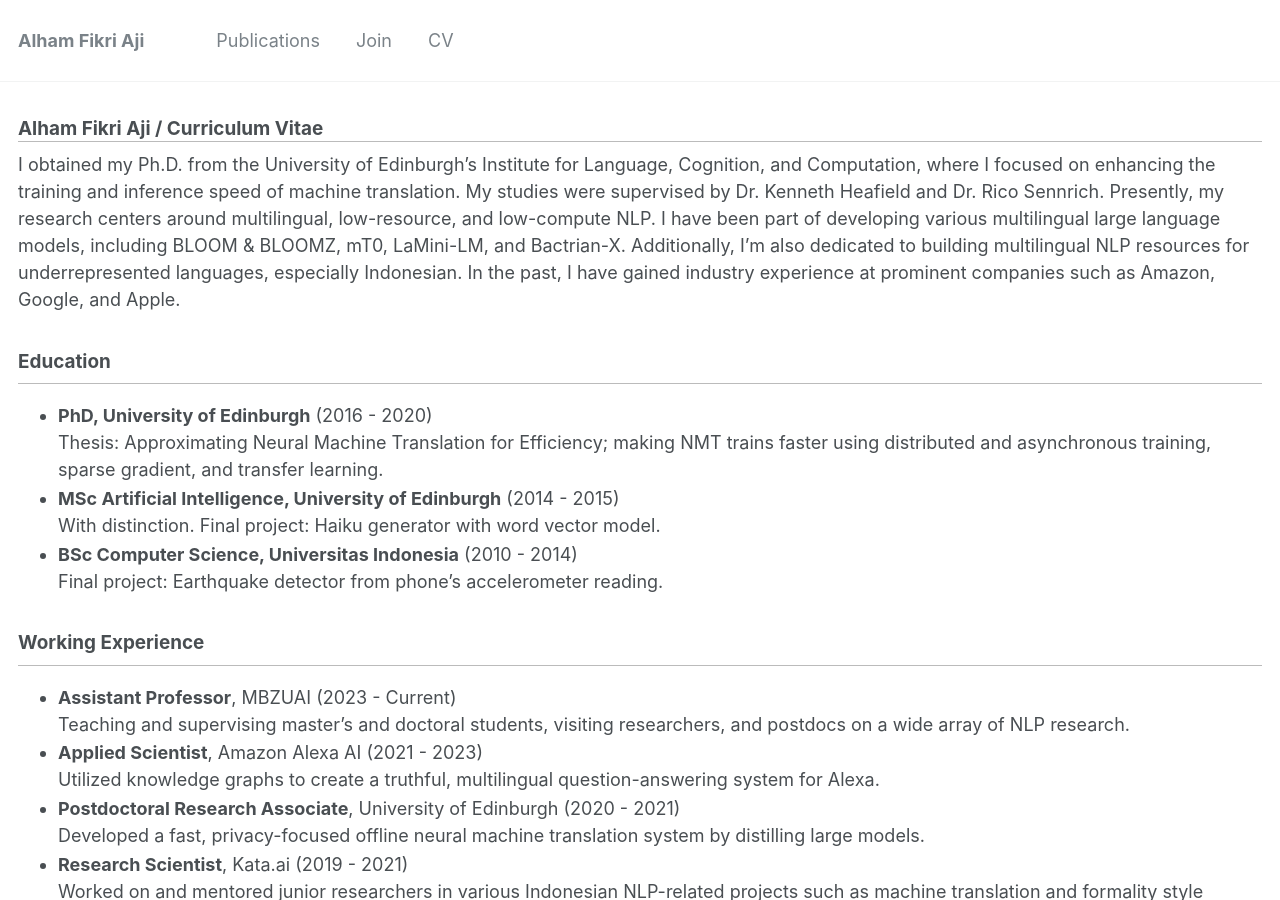
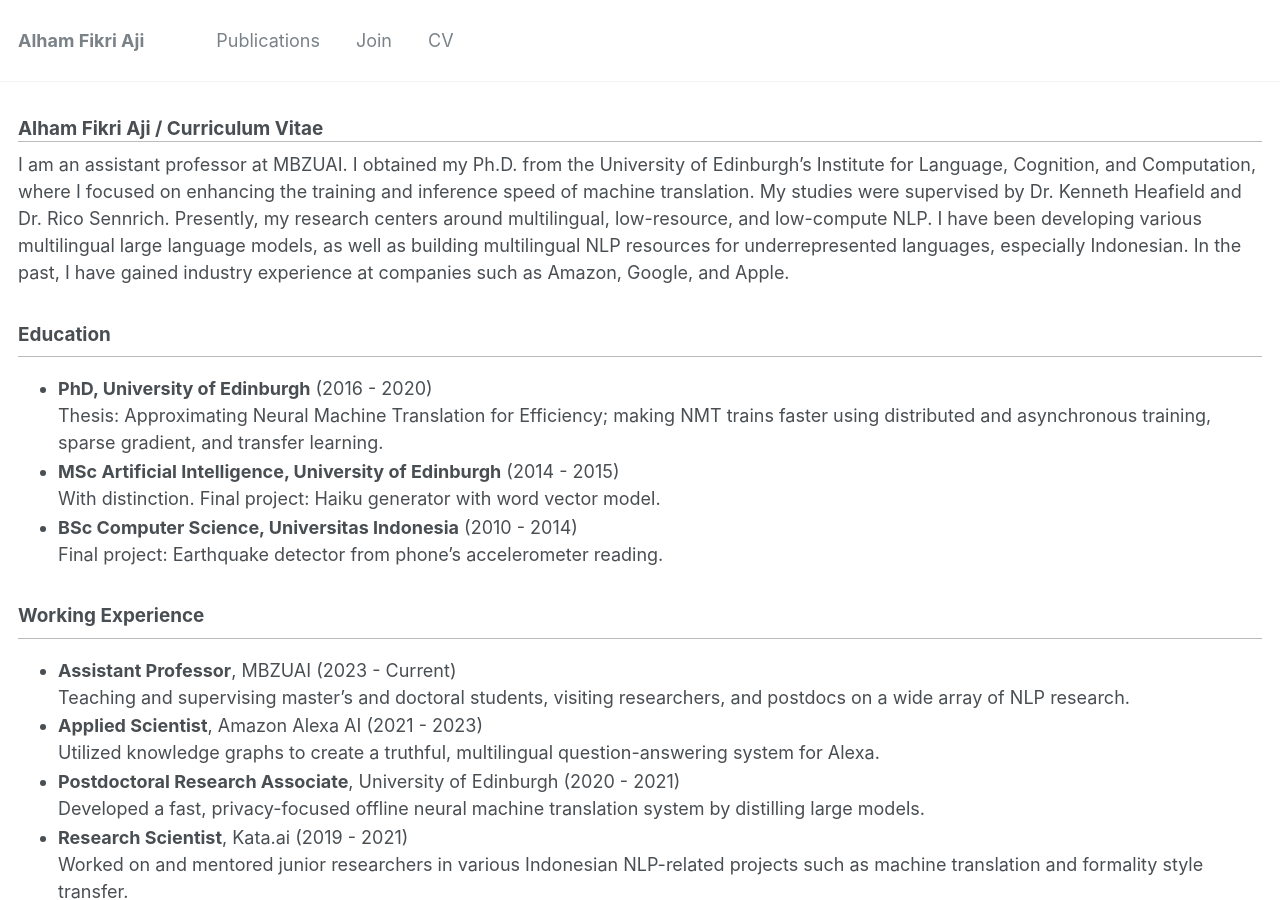
Before and after one commit to afaji/afaji.github.io, a Jekyll site: the page built from _pages/cv.md, in a window 1280 px wide and 900 px high. Built offline with Jekyll 4.4.1, drawn with Linux system fonts in a browser that asks for light colours.

Commit message:
Update cv.md

```diff
--- a/_pages/cv.md
+++ b/_pages/cv.md
@@ -10,7 +10,7 @@ redirect_from:
 {% include base_path %}
 # Alham Fikri Aji / Curriculum Vitae
 
-I obtained my Ph.D. from the University of Edinburgh's Institute for Language, Cognition, and Computation, where I focused on enhancing the training and inference speed of machine translation. My studies were supervised by Dr. Kenneth Heafield and Dr. Rico Sennrich. Presently, my research centers around multilingual, low-resource, and low-compute NLP. I have been part of developing various multilingual large language models, including BLOOM & BLOOMZ, mT0, LaMini-LM, and Bactrian-X. Additionally, I'm also dedicated to building multilingual NLP resources for underrepresented languages, especially Indonesian. In the past, I have gained industry experience at prominent companies such as Amazon, Google, and Apple.
+I am an assistant professor at MBZUAI. I obtained my Ph.D. from the University of Edinburgh’s Institute for Language, Cognition, and Computation, where I focused on enhancing the training and inference speed of machine translation. My studies were supervised by Dr. Kenneth Heafield and Dr. Rico Sennrich. Presently, my research centers around multilingual, low-resource, and low-compute NLP. I have been developing various multilingual large language models, as well as building multilingual NLP resources for underrepresented languages, especially Indonesian. In the past, I have gained industry experience at companies such as Amazon, Google, and Apple.
 
 ## Education
 
```
